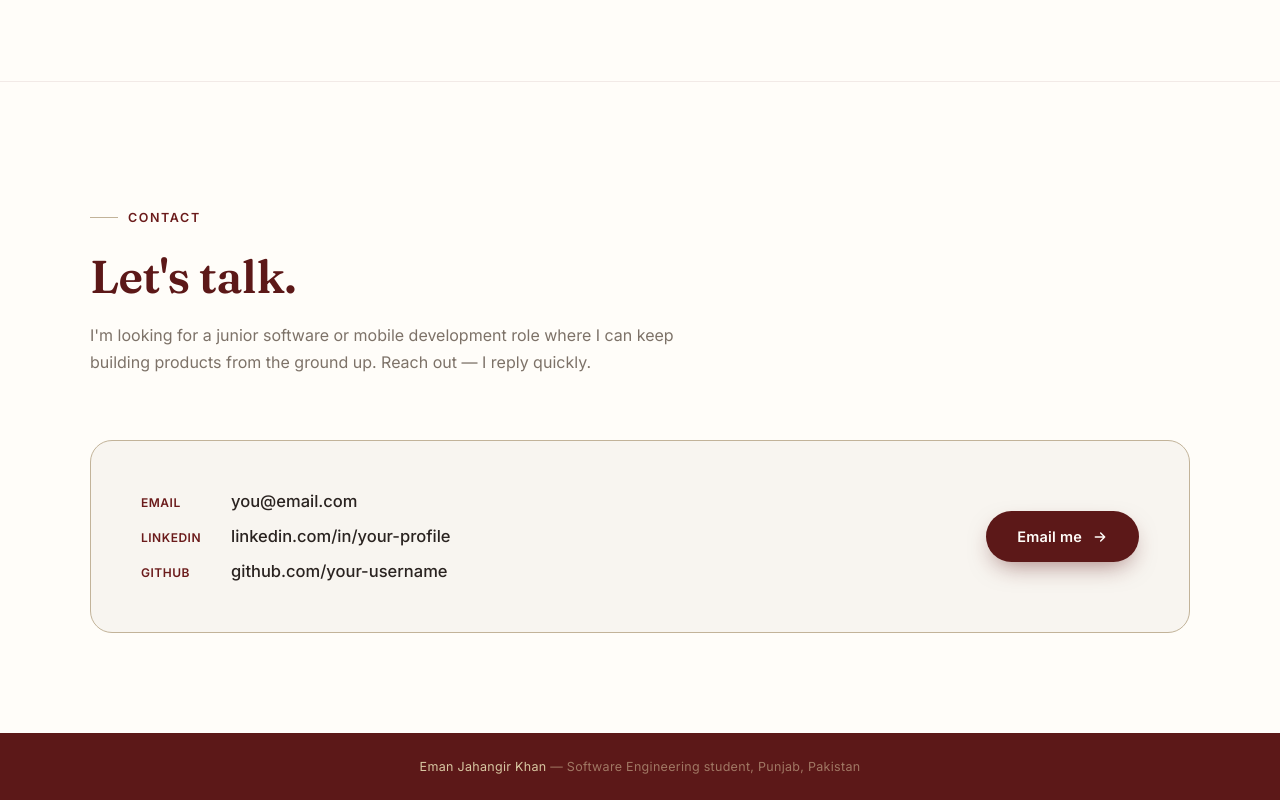
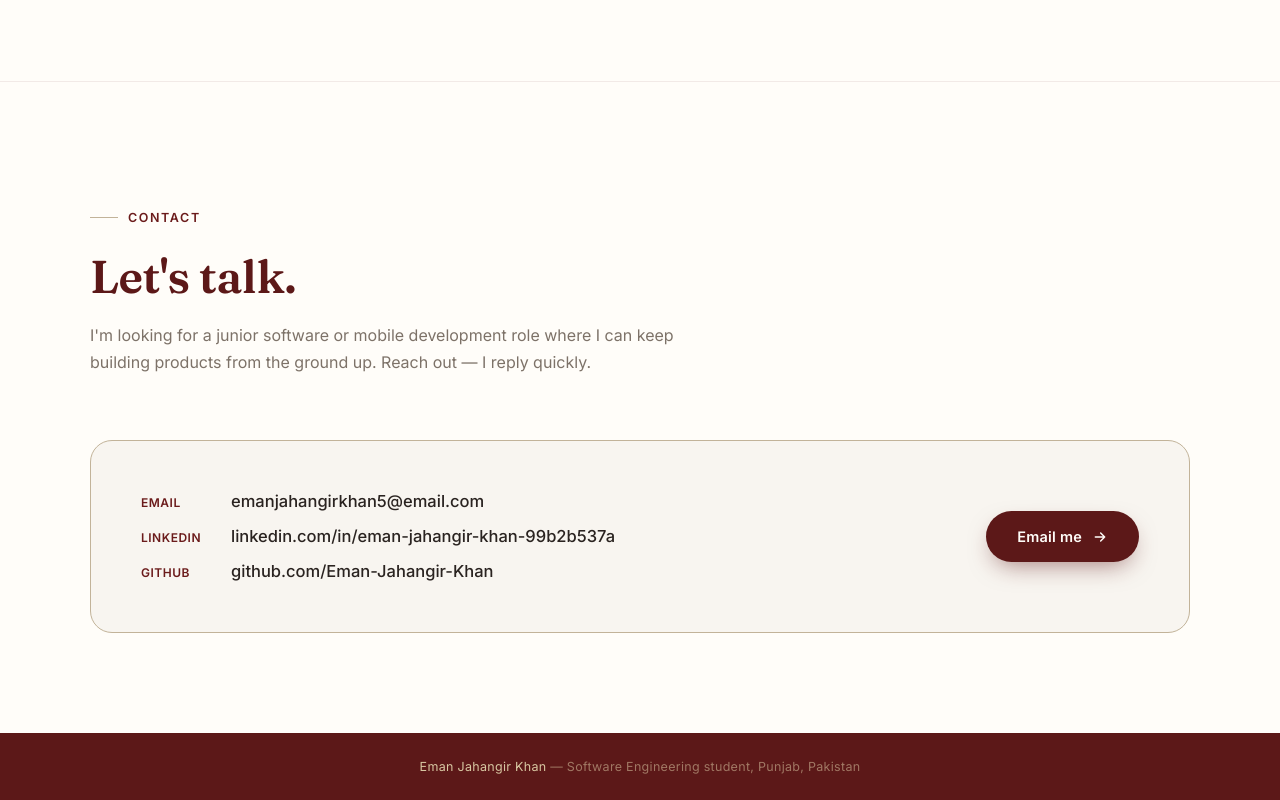
Before and after one commit to Eman-Jahangir-Khan/MyPortfolio, a plain HTML site: page index.html in a window 1280 px wide. Shown: the part 4261-5061 px from the top of the page. Drawn offline with Linux system fonts and the light colour scheme.

Commit message:
Update portfolio website

```diff
--- a/eman.html
+++ b/index.html
@@ -766,11 +766,11 @@
       </div>
       <div class="contact-card">
         <div class="contact-links">
-          <a href="mailto:you@email.com"><span>Email</span> you@email.com</a>
-          <a href="https://linkedin.com/in/your-profile" target="_blank" rel="noopener"><span>LinkedIn</span> linkedin.com/in/your-profile</a>
-          <a href="https://github.com/your-username" target="_blank" rel="noopener"><span>GitHub</span> github.com/your-username</a>
+          <a href="mailto:emanjahangirkhan5@email.com"><span>Email</span> emanjahangirkhan5@email.com</a>
+          <a href="https://www.linkedin.com/in/eman-jahangir-khan-99b2b537a" target="_blank" rel="noopener"><span>LinkedIn</span> linkedin.com/in/eman-jahangir-khan-99b2b537a</a>
+          <a href="https://github.com/Eman-Jahangir-Khan" target="_blank" rel="noopener"><span>GitHub</span> github.com/Eman-Jahangir-Khan</a>
         </div>
-        <a href="mailto:you@email.com" class="btn btn-primary">
+        <a href="mailto:emanjahangirkhan5@email.com" class="btn btn-primary">
           Email me
           <svg width="16" height="16" viewBox="0 0 24 24" fill="none" stroke="currentColor" stroke-width="2.2" stroke-linecap="round" stroke-linejoin="round"><path d="M5 12h14M13 6l6 6-6 6"/></svg>
         </a>
```
